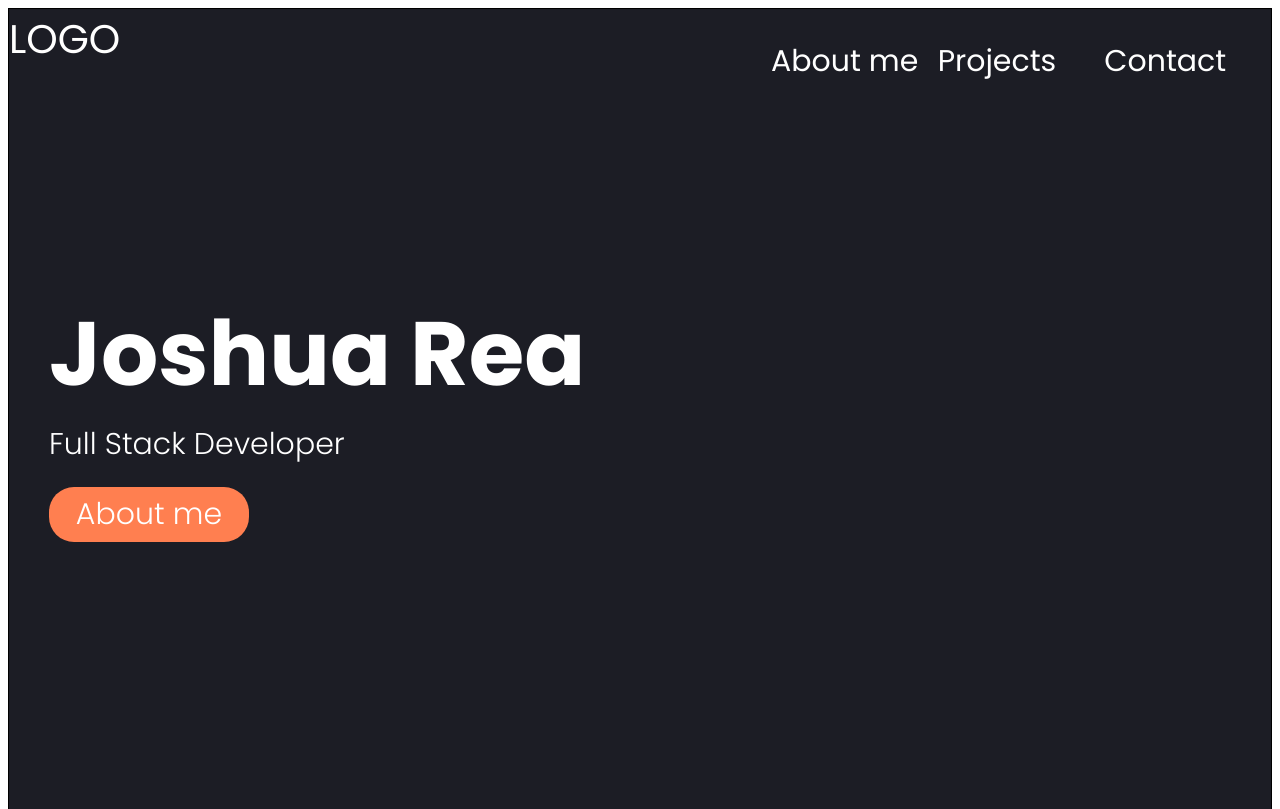
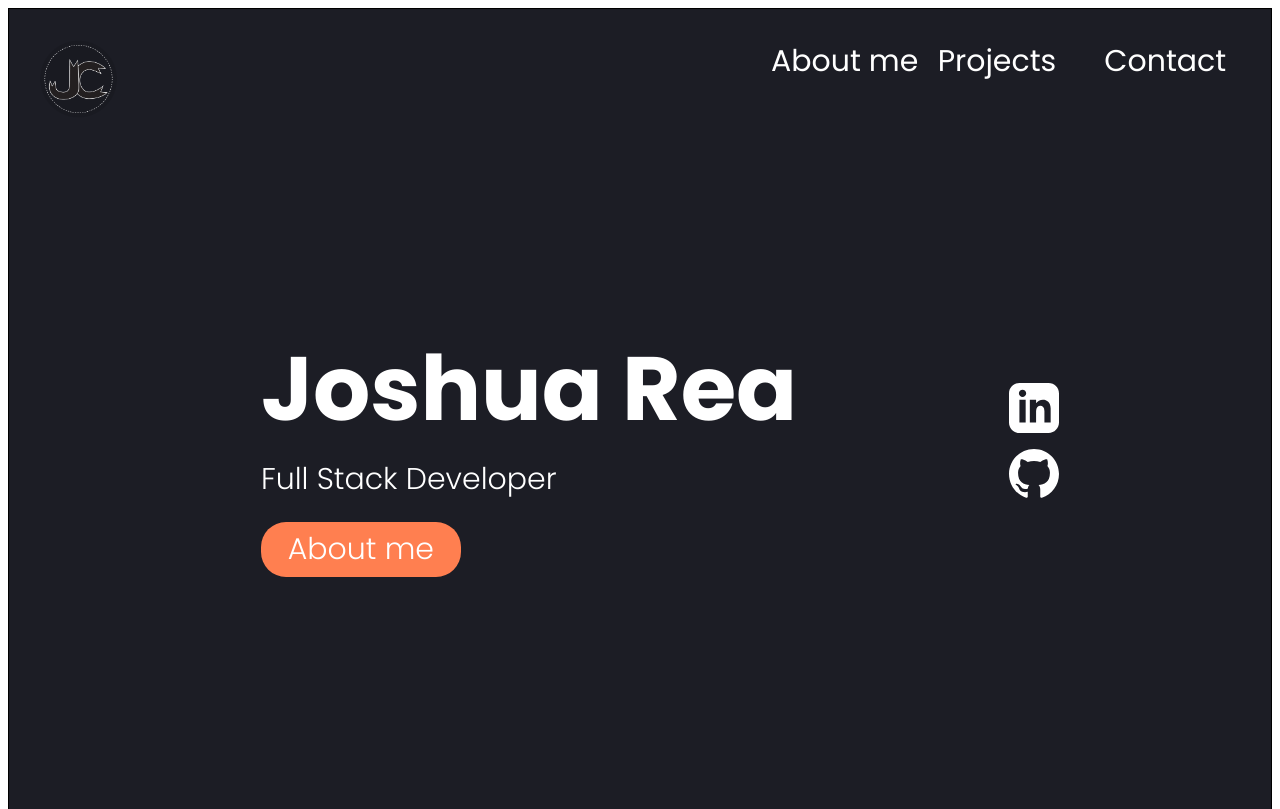
Before and after one commit to jdrea1587/Joshua-Rea-Software-Engineer, a plain HTML site: page index.html in a window 1280 px wide. Shown: the top 809 px of the page. Drawn offline with Linux system fonts and the light colour scheme.

Commit message:
add logo and social icons

```diff
--- a/index.html
+++ b/index.html
@@ -1,7 +1,7 @@
 <!DOCTYPE html>
 <html lang="en">
   <head>
-      <link rel="stylesheet" href="style.css">
+      <link rel="stylesheet" href="src/style.css">
       <link rel="preconnect" href="https://fonts.gstatic.com">
       <link rel="preconnect" href="https://fonts.gstatic.com">
       <link href="https://fonts.googleapis.com/css2?family=Poppins:wght@300;400;600;700;800&display=swap" rel="stylesheet">
@@ -11,7 +11,7 @@
   <body>
         <section class="tipper">
           <nav>
-            <div>LOGO</div>
+            <img class="logo" src="src/images/logo.png" alt="Joshua Code Logo" />
             <ul>
               <li>About me</li>
               <li>Projects</li>
@@ -24,12 +24,20 @@
               <p>Full Stack Developer</p>
               <div class="button">About me</div>
             </div>
+            <div class="socials">
+              <div>
+                <svg xmlns="http://www.w3.org/2000/svg" fill="#ffffff" width="50" height="50" viewBox="0 0 24 24"><path d="M19 0h-14c-2.761 0-5 2.239-5 5v14c0 2.761 2.239 5 5 5h14c2.762 0 5-2.239 5-5v-14c0-2.761-2.238-5-5-5zm-11 19h-3v-11h3v11zm-1.5-12.268c-.966 0-1.75-.79-1.75-1.764s.784-1.764 1.75-1.764 1.75.79 1.75 1.764-.783 1.764-1.75 1.764zm13.5 12.268h-3v-5.604c0-3.368-4-3.113-4 0v5.604h-3v-11h3v1.765c1.396-2.586 7-2.777 7 2.476v6.759z"/></svg>
+              </div>
+              <div>
+                <svg xmlns="http://www.w3.org/2000/svg" fill="#ffffff" width="50" height="50" viewBox="0 0 24 24"><path d="M12 0c-6.626 0-12 5.373-12 12 0 5.302 3.438 9.8 8.207 11.387.599.111.793-.261.793-.577v-2.234c-3.338.726-4.033-1.416-4.033-1.416-.546-1.387-1.333-1.756-1.333-1.756-1.089-.745.083-.729.083-.729 1.205.084 1.839 1.237 1.839 1.237 1.07 1.834 2.807 1.304 3.492.997.107-.775.418-1.305.762-1.604-2.665-.305-5.467-1.334-5.467-5.931 0-1.311.469-2.381 1.236-3.221-.124-.303-.535-1.524.117-3.176 0 0 1.008-.322 3.301 1.23.957-.266 1.983-.399 3.003-.404 1.02.005 2.047.138 3.006.404 2.291-1.552 3.297-1.23 3.297-1.23.653 1.653.242 2.874.118 3.176.77.84 1.235 1.911 1.235 3.221 0 4.609-2.807 5.624-5.479 5.921.43.372.823 1.102.823 2.222v3.293c0 .319.192.694.801.576 4.765-1.589 8.199-6.086 8.199-11.386 0-6.627-5.373-12-12-12z"/></svg>
+              </div>
+            </div>
           </div>
         </section>
         <section></section>
         <section></section>
         <footer></footer>
 
-      <script src="script.js"></script>
+      <script src="src/script.js"></script>
   </body>
 </html>
--- a/style.css
+++ b/src/style.css
@@ -50,9 +50,9 @@ p {
 }
 .tipper-area {
     display: flex;
-    flex-direction: column;
     height: 100%;
-    justify-content: center;
+    justify-content: space-evenly;
+    align-items: center;
 }
 
 .tipper-text {
@@ -71,3 +71,21 @@ p {
     padding-top: 5px;
     margin-top: 20px;
 }
+
+.button:hover {
+    background-color: #ef744b;
+}
+
+.button:active {
+    background-color: #A9a9a9;
+    color: #808080;
+}
+
+.socials {
+    padding-bottom: 200px;
+}
+
+.logo {
+    height: 80px;
+    margin: 30px;
+}
```
Also changed, not shown: src/images/logo.png (added), src/script.js (added).
